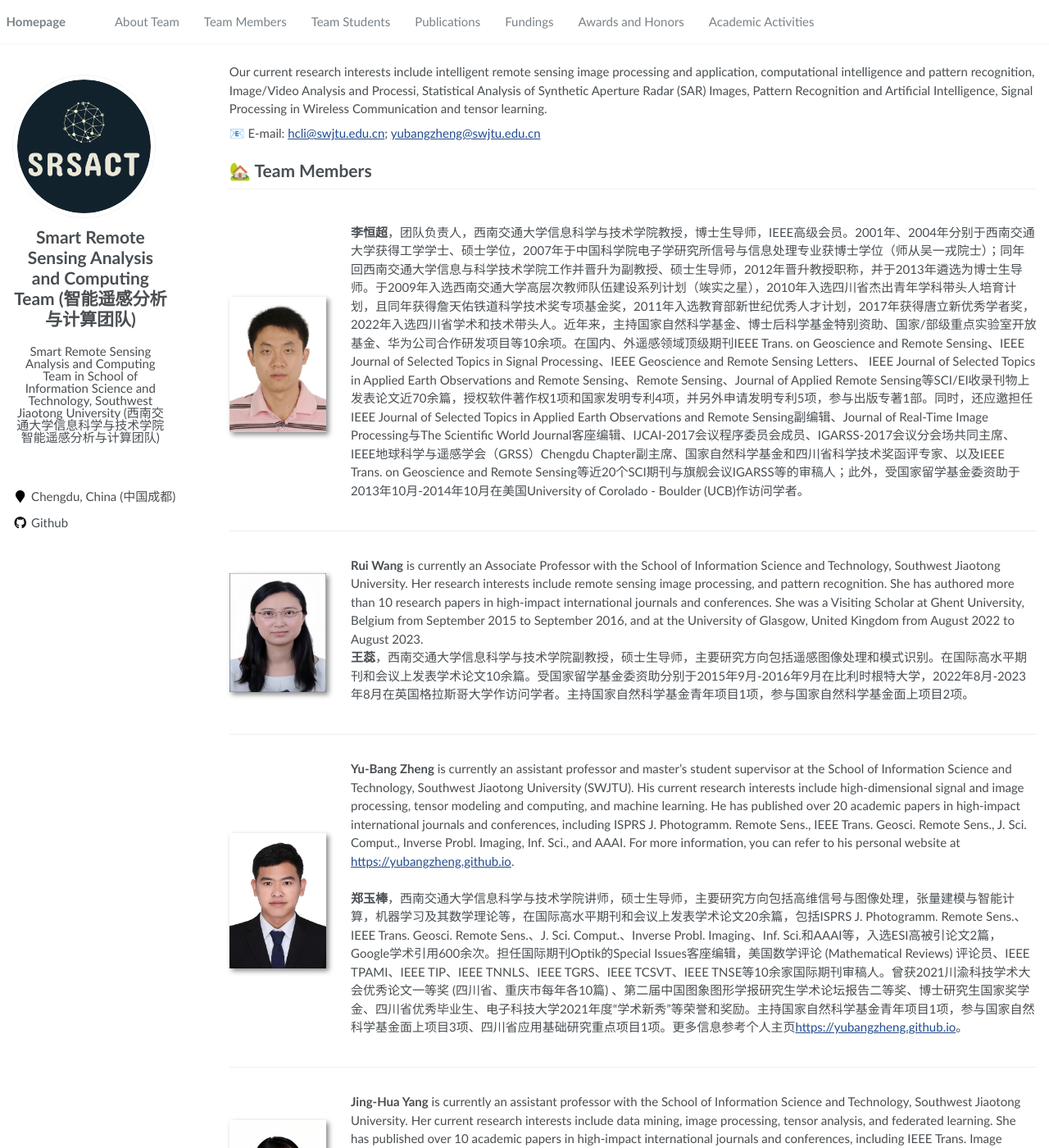
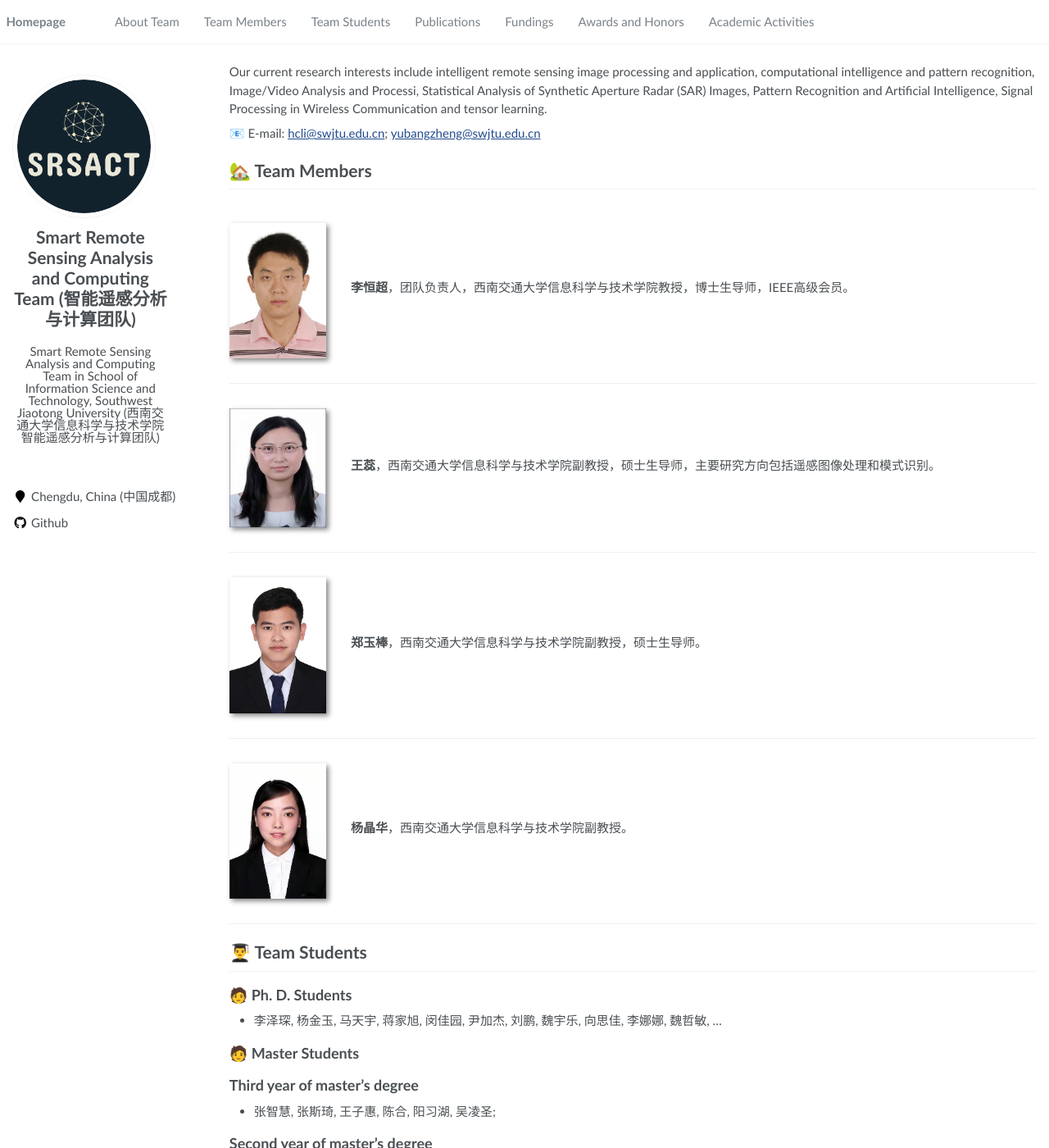
Before and after one commit to srsact/srsact.github.io, a Jekyll site: the page built from pages/about.md, in a window 1280 px wide and 1400 px high. Shown: the whole window at 82% size. Built offline with Jekyll 4.4.1, drawn with Linux system fonts in a browser that asks for light colours; a script that is not in the unit is left out; some of the changed text lies outside the part shown.

Commit message:
Update about.md

```diff
--- a/pages/about.md
+++ b/pages/about.md
@@ -26,7 +26,7 @@ Our current research interests include intelligent remote sensing image processi
 <div class='paper-box'><div class='paper-box-image'><div><div class="badge"></div><img src='images/hcl.jpg' alt="sym" width="100%"></div></div>
 <div class='paper-box-text' markdown="1">
 
-**李恒超**，团队负责人，西南交通大学信息科学与技术学院教授，博士生导师，IEEE高级会员。2001年、2004年分别于西南交通大学获得工学学士、硕士学位，2007年于中国科学院电子学研究所信号与信息处理专业获博士学位（师从吴一戎院士）；同年回西南交通大学信息与科学技术学院工作并晋升为副教授、硕士生导师，2012年晋升教授职称，并于2013年遴选为博士生导师。于2009年入选西南交通大学高层次教师队伍建设系列计划（竢实之星），2010年入选四川省杰出青年学科带头人培育计划，且同年获得詹天佑铁道科学技术奖专项基金奖，2011年入选教育部新世纪优秀人才计划，2017年获得唐立新优秀学者奖，2022年入选四川省学术和技术带头人。近年来，主持国家自然科学基金、博士后科学基金特别资助、国家/部级重点实验室开放基金、华为公司合作研发项目等10余项。在国内、外遥感领域顶级期刊IEEE Trans. on Geoscience and Remote Sensing、IEEE Journal of Selected Topics in Signal Processing、IEEE Geoscience and Remote Sensing Letters、 IEEE Journal of Selected Topics in Applied Earth Observations and Remote Sensing、Remote Sensing、Journal of Applied Remote Sensing等SCI/EI收录刊物上发表论文近70余篇，授权软件著作权1项和国家发明专利4项，并另外申请发明专利5项，参与出版专著1部。同时，还应邀担任IEEE Journal of Selected Topics in Applied Earth Observations and Remote Sensing副编辑、Journal of Real-Time Image Processing与The Scientific World Journal客座编辑、IJCAI-2017会议程序委员会成员、IGARSS-2017会议分会场共同主席、 IEEE地球科学与遥感学会（GRSS）Chengdu Chapter副主席、国家自然科学基金和四川省科学技术奖函评专家、以及IEEE Trans. on Geoscience and Remote Sensing等近20个SCI期刊与旗舰会议IGARSS等的审稿人；此外，受国家留学基金委资助于2013年10月-2014年10月在美国University of Corolado - Boulder (UCB)作访问学者。
+**李恒超**，团队负责人，西南交通大学信息科学与技术学院教授，博士生导师，IEEE高级会员。
 
 </div>
 </div>
@@ -35,9 +35,7 @@ Our current research interests include intelligent remote sensing image processi
 <div class='paper-box'><div class='paper-box-image'><div><div class="badge"></div><img src='images/wl.jpg' alt="sym" width="100%"></div></div>
 <div class='paper-box-text' markdown="1">
 
-**Rui Wang** is currently an Associate Professor with the School of Information Science and Technology, Southwest Jiaotong University. Her research interests include remote sensing image processing, and pattern recognition. She has authored more than 10 research papers in high-impact international journals and conferences. She was a Visiting Scholar at Ghent University, Belgium from September 2015 to September 2016, and at the University of Glasgow, United Kingdom from August 2022 to August 2023.
-<br>
-**王蕊**，西南交通大学信息科学与技术学院副教授，硕士生导师，主要研究方向包括遥感图像处理和模式识别。在国际高水平期刊和会议上发表学术论文10余篇。受国家留学基金委资助分别于2015年9月-2016年9月在比利时根特大学，2022年8月-2023年8月在英国格拉斯哥大学作访问学者。主持国家自然科学基金青年项目1项，参与国家自然科学基金面上项目2项。
+**王蕊**，西南交通大学信息科学与技术学院副教授，硕士生导师，主要研究方向包括遥感图像处理和模式识别。
 
 
 </div>
@@ -47,9 +45,7 @@ Our current research interests include intelligent remote sensing image processi
 <div class='paper-box'><div class='paper-box-image'><div><div class="badge"></div><img src='images/ybz.jpg' alt="sym" width="100%"></div></div>
 <div class='paper-box-text' markdown="1">
 
-**Yu-Bang Zheng** is currently an assistant professor and master's student supervisor at the School of Information Science and Technology, Southwest Jiaotong University (SWJTU). His current research interests include high-dimensional signal and image processing, tensor modeling and computing, and machine learning. He has published over 20 academic papers in high-impact international journals and conferences, including ISPRS J. Photogramm. Remote Sens., IEEE Trans. Geosci. Remote Sens., J. Sci. Comput., Inverse Probl. Imaging, Inf. Sci., and AAAI. For more information, you can refer to his personal website at [https://yubangzheng.github.io](https://yubangzheng.github.io).
-<br><br>
-**郑玉棒**，西南交通大学信息科学与技术学院讲师，硕士生导师，主要研究方向包括高维信号与图像处理，张量建模与智能计算，机器学习及其数学理论等，在国际高水平期刊和会议上发表学术论文20余篇，包括ISPRS J. Photogramm. Remote Sens.、IEEE Trans. Geosci. Remote Sens.、J. Sci. Comput.、Inverse Probl. Imaging、Inf. Sci.和AAAI等，入选ESI高被引论文2篇，Google学术引用600余次。担任国际期刊Optik的Special Issues客座编辑，美国数学评论 (Mathematical Reviews) 评论员、IEEE TPAMI、IEEE TIP、IEEE TNNLS、IEEE TGRS、IEEE TCSVT、IEEE TNSE等10余家国际期刊审稿人。曾获2021川渝科技学术大会优秀论文一等奖 (四川省、重庆市每年各10篇) 、第二届中国图象图形学报研究生学术论坛报告二等奖、博士研究生国家奖学金、四川省优秀毕业生、电子科技大学2021年度“学术新秀”等荣誉和奖励。主持国家自然科学基金青年项目1项，参与国家自然科学基金面上项目3项、四川省应用基础研究重点项目1项。更多信息参考个人主页[https://yubangzheng.github.io](https://yubangzheng.github.io)。
+**郑玉棒**，西南交通大学信息科学与技术学院副教授，硕士生导师。
 
 </div>
 </div>
@@ -58,8 +54,7 @@ Our current research interests include intelligent remote sensing image processi
 <div class='paper-box'><div class='paper-box-image'><div><div class="badge"></div><img src='images/jhy.jpg' alt="sym" width="100%"></div></div>
 <div class='paper-box-text' markdown="1">
 
-**Jing-Hua Yang** is currently an assistant professor with the School of Information Science and Technology, Southwest Jiaotong University.  Her current research interests include data mining, image processing, tensor analysis, and federated learning. She has published over 10 academic papers in high-impact international journals and conferences, including IEEE Trans. Image Process., IEEE Trans. Neural Netw. Learn. Syst., Inf. Sci., and CIKM. For more information, you can refer to the personal website at [https://jinghua-yang.github.io](https://jinghua-yang.github.io).<br><br>
-**杨晶华**，西南交通大学信息科学与技术学院讲师，主要研究方向包括数据挖掘、图像处理、张量分析、联邦学习等，在国际高水平学术期刊/会议发表论文10余篇,包括 IEEE Trans. Image Process.、IEEE Trans. Neural Netw. Learn. Syst.、Inf. Sci.和CIKM等，入选ESI高被引论文3篇，Google学术引用300余次。曾获2020-2023年澳门科技大学参与学术研究奖学金，电子科技大学“优秀研究生”等称号。更多信息参考个人主页[https://jinghua-yang.github.io](https://jinghua-yang.github.io)。
+**杨晶华**，西南交通大学信息科学与技术学院副教授。
 
 </div>
 </div>
```
